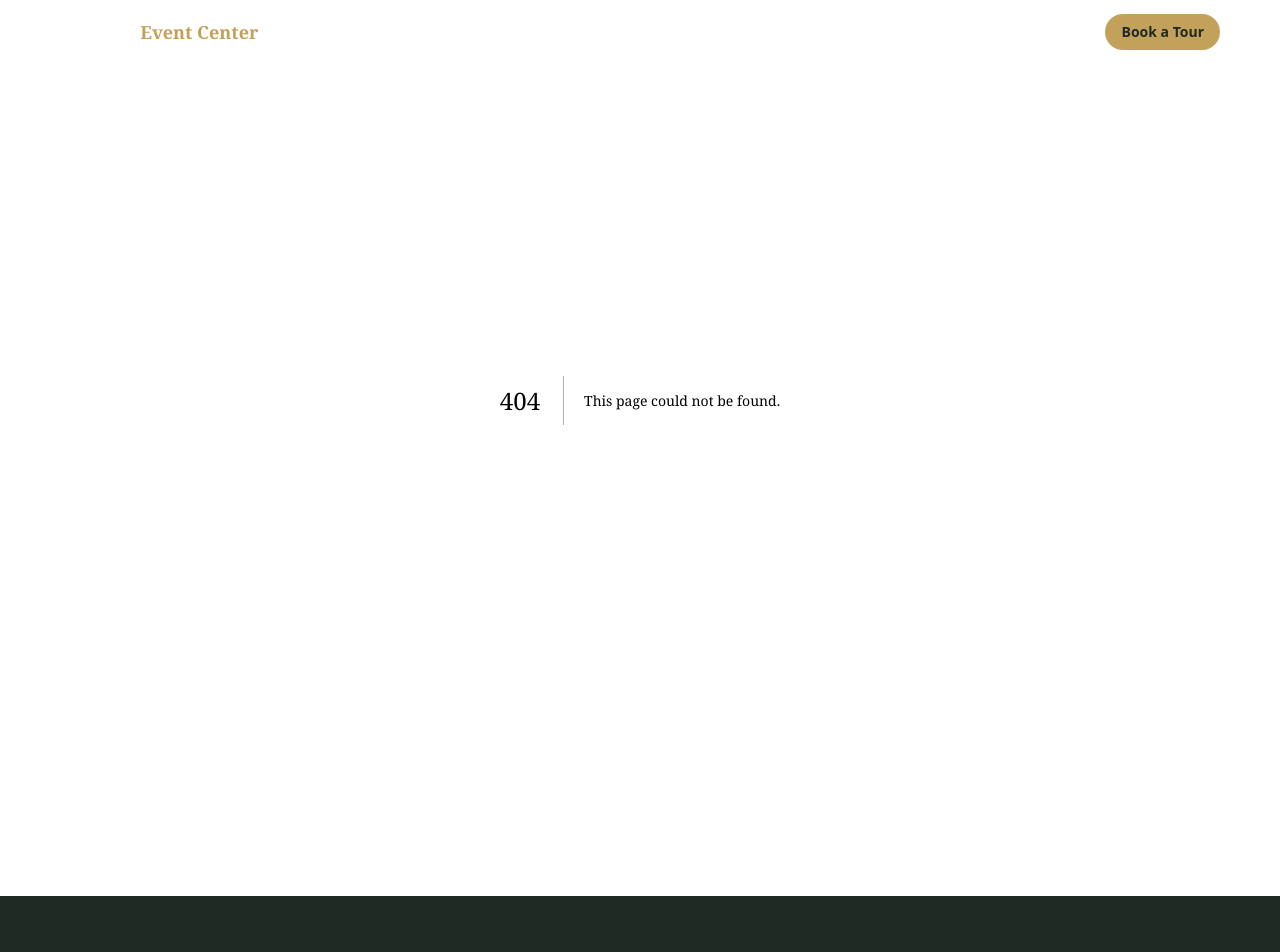
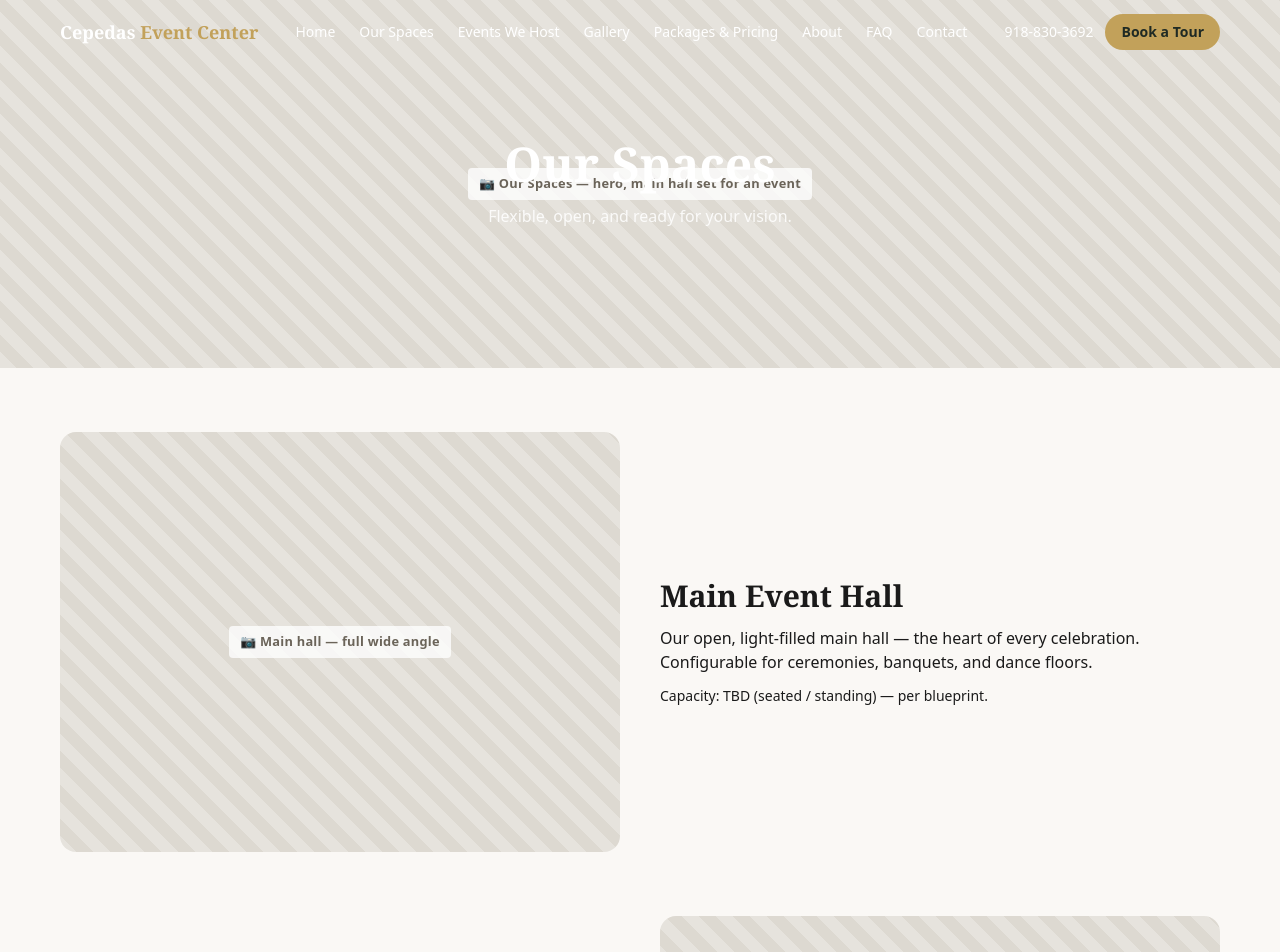
Before and after one commit to gonzalezcap/cepedas-event-center, a Next.js app: page /spaces in a window 1280 px wide. Before the commit this address had no page. Shown: the top 952 px of the page. Built offline with nearby package versions, Linux system fonts and the light colour scheme.

Commit message:
Add Our Spaces page

```diff
--- /dev/null
+++ b/app/spaces/page.tsx
@@ -0,0 +1,40 @@
+import Link from "next/link";
+import PageHero from "@/components/PageHero";
+import PhotoPlaceholder from "@/components/PhotoPlaceholder";
+import Reveal from "@/components/Reveal";
+
+export const metadata = {
+  title: "Our Spaces | Tulsa Event Venue Floor Plans",
+  description: "Tour the flexible event spaces at Cepedas Event Center in Tulsa, OK — main hall, outdoor area, and prep suite. Capacity details available on request.",
+};
+
+const SPACES = [
+  { name: "Main Event Hall", desc: "Our open, light-filled main hall — the heart of every celebration. Configurable for ceremonies, banquets, and dance floors.", photo: "Main hall — full wide angle" },
+  { name: "Outdoor Area", desc: "An open-air space ideal for ceremonies, cocktail hours, and photos.", photo: "Outdoor area — golden hour" },
+  { name: "Prep / Bridal Suite", desc: "A private space for the guest of honor and party to get ready.", photo: "Prep suite — interior" },
+];
+
+export default function SpacesPage() {
+  return (
+    <>
+      <PageHero title="Our Spaces" subtitle="Flexible, open, and ready for your vision." photo="Our Spaces — hero, main hall set for an event" />
+      <section className="max-w-content mx-auto px-5 py-16 space-y-16">
+        {SPACES.map((s, i) => (
+          <Reveal key={s.name}>
+            <div className={`grid md:grid-cols-2 gap-10 items-center ${i % 2 ? "md:[direction:rtl]" : ""}`}>
+              <div className="[direction:ltr]"><PhotoPlaceholder label={s.photo} aspect="aspect-[4/3]" className="rounded-2xl overflow-hidden" /></div>
+              <div className="[direction:ltr]">
+                <h2 className="text-2xl md:text-3xl font-bold">{s.name}</h2>
+                <p className="text-ink/70 mt-3">{s.desc}</p>
+                <p className="text-ink/50 text-sm mt-3">Capacity: TBD (seated / standing) — per blueprint.</p>
+              </div>
+            </div>
+          </Reveal>
+        ))}
+        <div className="text-center">
+          <Link href="/inquiry" className="inline-block bg-accent text-primary font-semibold px-7 py-3 rounded-full hover:opacity-90">Book a Tour</Link>
+        </div>
+      </section>
+    </>
+  );
+}
```
